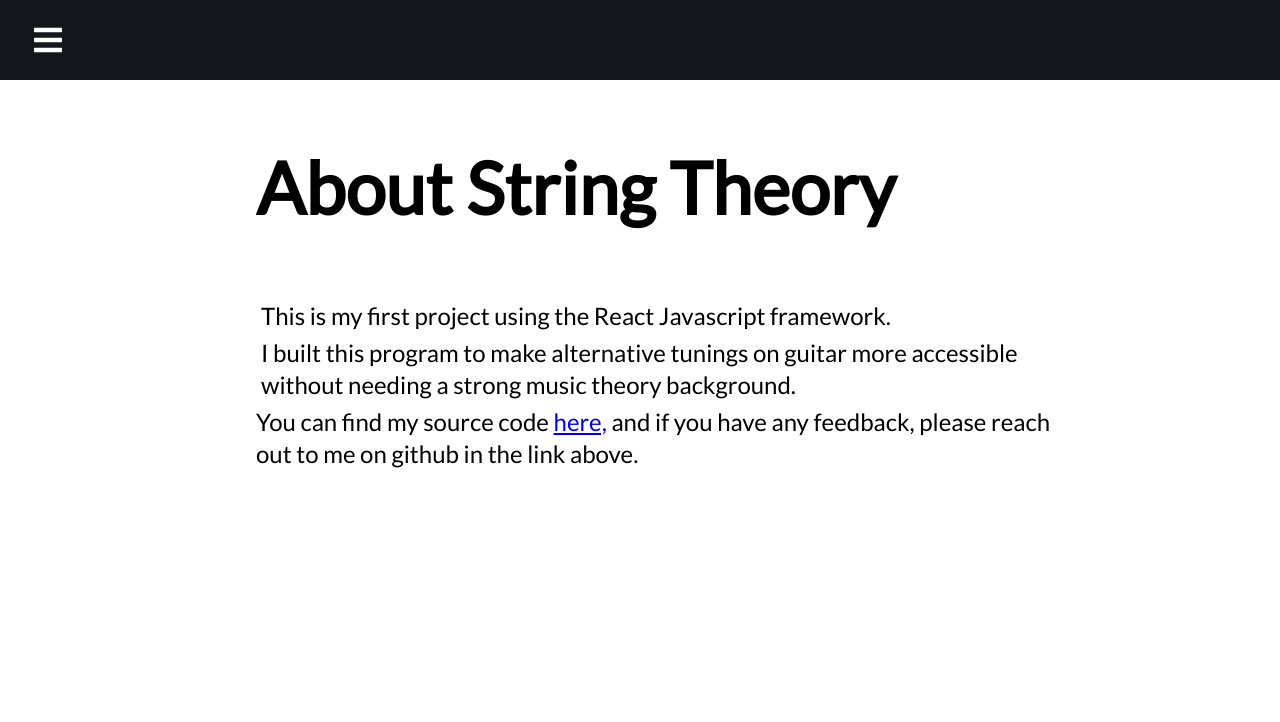
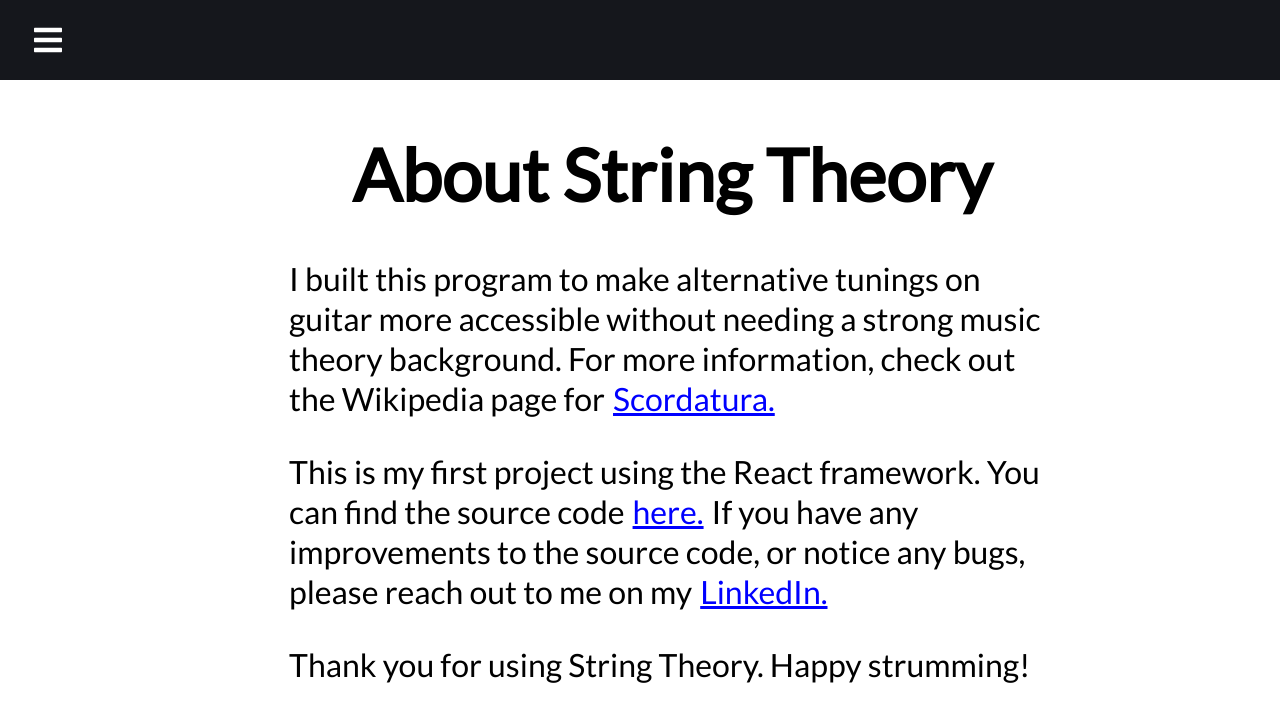
Before and after one commit to Aaron-Cohen/String-Theory, a React (Create React App) app: page /About in a window 1280 px wide. Shown: the top 722 px of the page. Built offline with nearby package versions, Linux system fonts and the light colour scheme.

Commit message:
Fixed sidebar sizing issue for small window size Completed about page

```diff
--- a/src/components/Sidebar.js
+++ b/src/components/Sidebar.js
@@ -29,7 +29,7 @@ const NavIcon = styled(Link)`
 
 const SidebarNav = styled.nav`
   background: #15171c;
-  width: 18vw;
+  min-width: 20vw;
   height: 100%;
   display: flex;
   justify-content: center;
--- a/src/pages/About.js
+++ b/src/pages/About.js
@@ -5,50 +5,51 @@ const About = () => {
   return (
     <Page>
       <div>
+        <div style={{ textAlign: 'center', marginBottom: '5%' }}>
           <h2 >About String Theory</h2>
-        <Welcome>
+        </div>
         <Body>
-            <br />
           <Text>
-              This is my first project using the React Javascript framework.
+            I built this program to make alternative tunings on guitar
+            more accessible without needing a strong music theory background.
+            For more information, check out the Wikipedia page for
+              <Link to="https://en.wikipedia.org/wiki/Scordatura" text="Scordatura." />
           </Text>
           <Text>
-              I built this program to make alternative tunings on guitar more accessible without
-              needing a strong music theory background.
+            This is my first project using the React framework. You can find the source code
+              <Link to="https://github.com/Aaron-Cohen/StringTheory" text="here." />
+            If you have any improvements to the source code, or notice any bugs, please reach out to me on my
+            <Link to="https://www.linkedin.com/in/-aaroncohen/" text="LinkedIn." />
           </Text>
-
-            <p>
-              {"You can find my source code "}
-              <a href="https://github.com/Aaron-Cohen/StringTheory" target="_blank" rel="noreferrer" style={{ display: 'inline' }}>
-                {"here,"}
-              </a>{" and if you have any feedback, please reach out to me on github in the link above."}
-            </p></Body>
-        </Welcome>
+          <Text>
+            Thank you for using String Theory. Happy strumming!
+          </Text>
+        </Body>
       </div>
     </Page>
   );
 };
 
+const Link = (props) => (
+  <a href={props.to} target="_blank" rel="noreferrer" style={{ display: 'inline', color: 'blue', margin: '.25em' }}>
+    {props.text}
+  </a>
+)
+
 const Body = styled.div`
   display: inline;
-  margin-top: 2%;
-  font-size: 1.5rem;
-  line-height: 2rem;
+  margin-top: 15px;
+  font-size: 2rem;
 `
 
 const Text = styled.p`
-  margin: 5px;
-`
-
-const Welcome = styled.div`
-  margin-top: 2%;
-  word-wrap: normal;
-  font-size: 2.5rem;
+  margin: 33px;
+  line-height: 2.5rem;
 `
 
 const Page = styled.div`
-  display: flex;
-  margin: 5% 15% 5% 20%;
+  display: inline-flex;
+  margin: 4% 15% 5% 20%;
   justify-content: center;
   align-content: center;
   font-size: 3rem;
```
Lines whose indentation alone changed are shown as unchanged.
